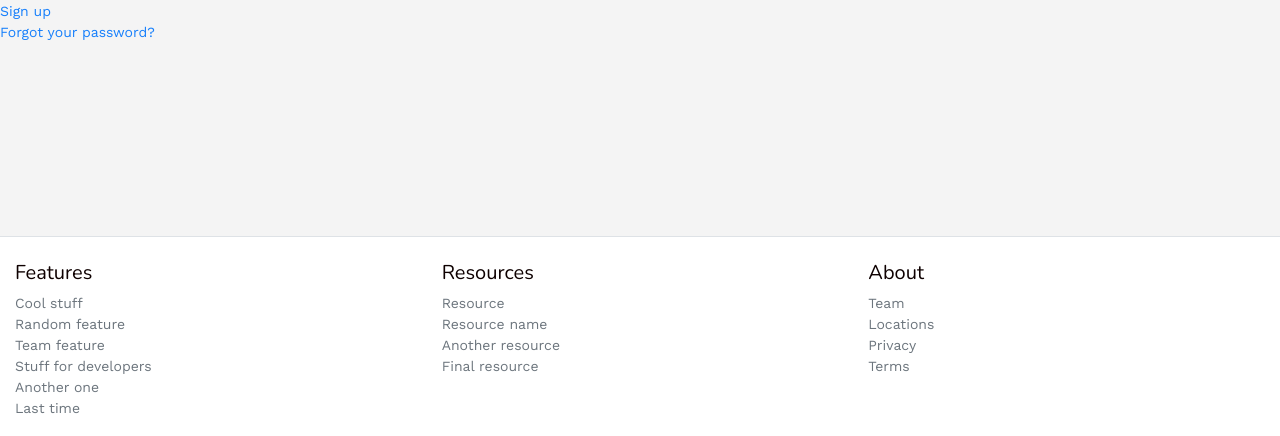
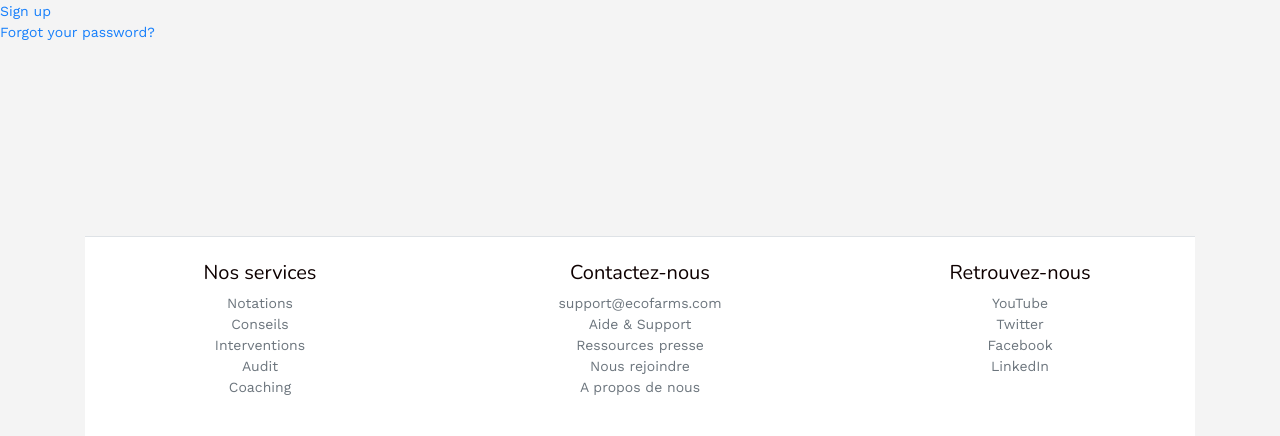
Before and after one commit to FarmAnalytics/EcoFarms, a Rails app: page /users/sign_in in a window 1280 px wide. Shown: the part 364-800 px from the top of the page. Run offline with Rails 7, Linux system fonts and the light colour scheme; style sheets or scripts are compiled from the project's sources; some libraries are stand-ins or nearby versions.

Commit message:
fin footer

```diff
--- a/app/views/shared/_footer.html.erb
+++ b/app/views/shared/_footer.html.erb
@@ -1,34 +1,36 @@
-
+<div class="container">
     <footer class="footer pt-4 border-top">
-      <div class="d-flex">
-        <div class="col-4">
-          <h5>Features</h5>
+      <div class="row">
+        <div class="col-4 text-center">
+          <h5>Nos services</h5>
           <ul class="list-unstyled text-small">
-            <li><a class="text-muted" href="#">Cool stuff</a></li>
-            <li><a class="text-muted" href="#">Random feature</a></li>
-            <li><a class="text-muted" href="#">Team feature</a></li>
-            <li><a class="text-muted" href="#">Stuff for developers</a></li>
-            <li><a class="text-muted" href="#">Another one</a></li>
-            <li><a class="text-muted" href="#">Last time</a></li>
+            <li><a class="text-muted" href="#">Notations</a></li>
+            <li><a class="text-muted" href="#">Conseils</a></li>
+            <li><a class="text-muted" href="#">Interventions</a></li>
+            <li><a class="text-muted" href="#">Audit</a></li>
+            <li><a class="text-muted" href="#">Coaching</a></li>
           </ul>
         </div>
-        <div class="col-4">
-          <h5>Resources</h5>
+        <div class="col-4 text-center">
+          <h5>Contactez-nous</h5>
           <ul class="list-unstyled text-small">
-            <li><a class="text-muted" href="#">Resource</a></li>
-            <li><a class="text-muted" href="#">Resource name</a></li>
-            <li><a class="text-muted" href="#">Another resource</a></li>
-            <li><a class="text-muted" href="#">Final resource</a></li>
+            <li><a class="text-muted" href="#">support@ecofarms.com</a></li>
+            <li><a class="text-muted" href="#">Aide & Support</a></li>
+            <li><a class="text-muted" href="#">Ressources presse</a></li>
+            <li><a class="text-muted" href="#">Nous rejoindre</a></li>
+            <li><a class="text-muted" href="#">A propos de nous</a></li>
           </ul>
         </div>
-        <div class="col-4">
-          <h5>About</h5>
+        <div class="col-4 text-center">
+          <h5>Retrouvez-nous</h5>
           <ul class="list-unstyled text-small">
-            <li><a class="text-muted" href="#">Team</a></li>
-            <li><a class="text-muted" href="#">Locations</a></li>
-            <li><a class="text-muted" href="#">Privacy</a></li>
-            <li><a class="text-muted" href="#">Terms</a></li>
+            <li><a class="text-muted" href="#">YouTube</a></li>
+            <li><a class="text-muted" href="#">Twitter</a></li>
+            <li><a class="text-muted" href="#">Facebook</a></li>
+            <li><a class="text-muted" href="#">LinkedIn</a></li>
           </ul>
         </div>
       </div>
     </footer>
+</div>
+</div>
```
